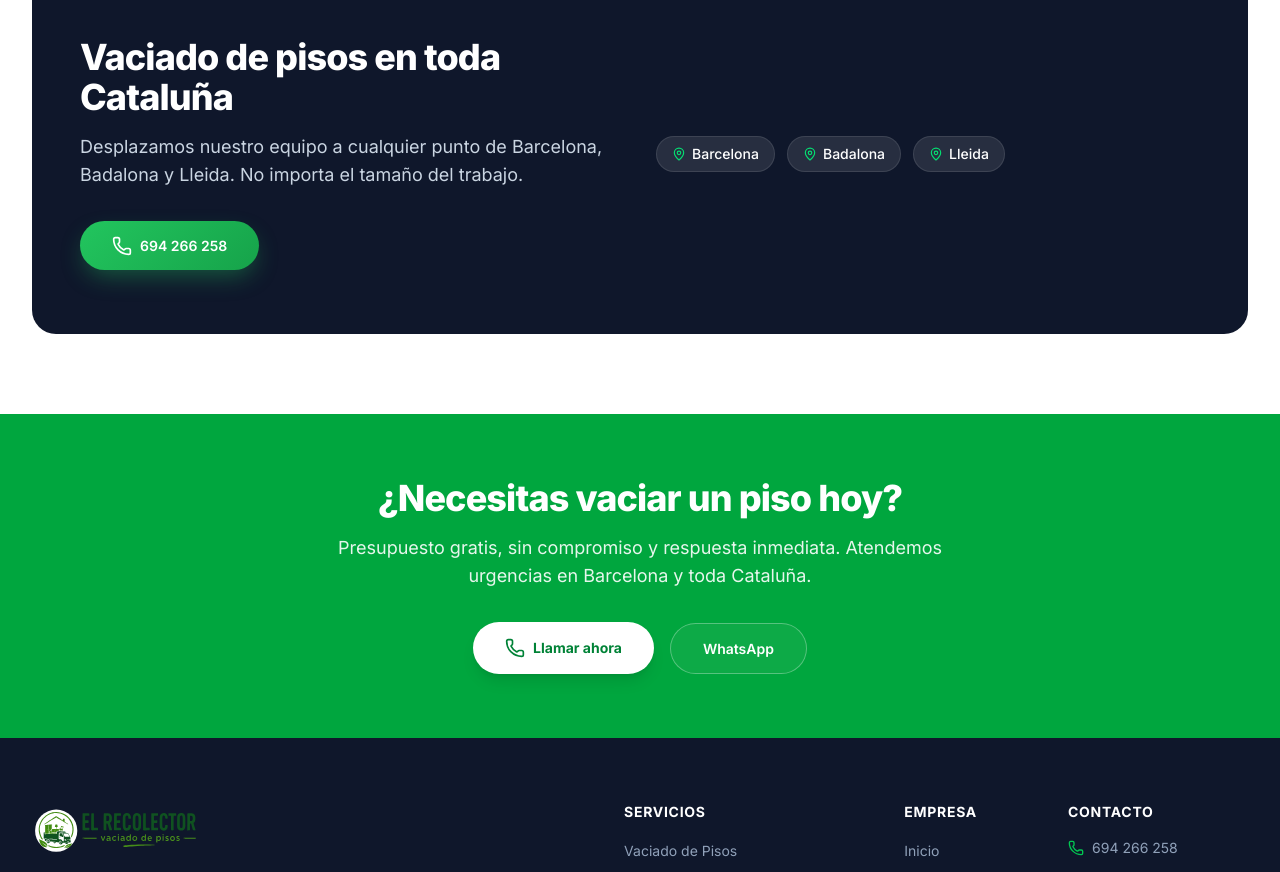
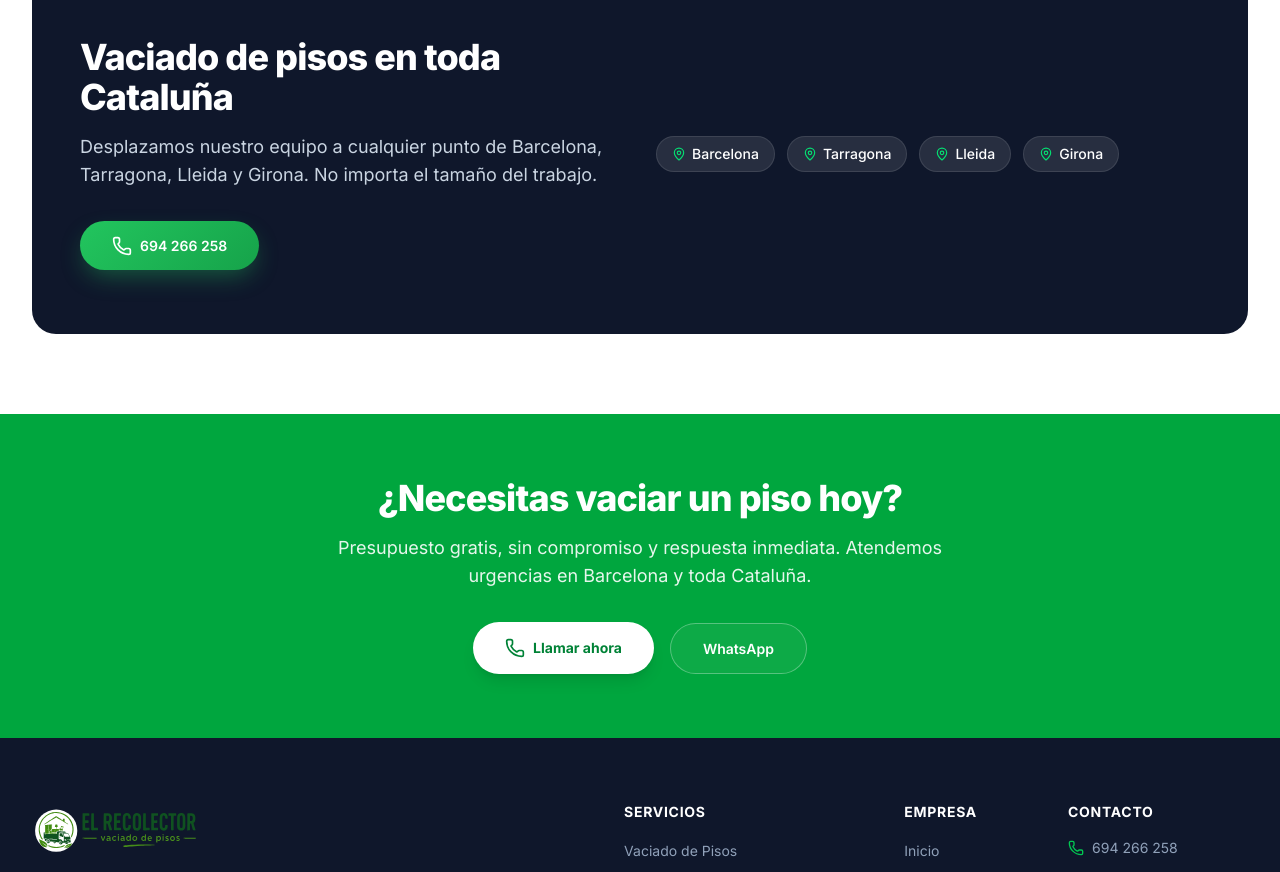
Before and after one commit to creativedesignseo/trayec-web, a React (Vite) app: page /vaciado-pisos in a window 1280 px wide. Shown: the part 2100-2972 px from the top of the page. Built offline with nearby package versions, Linux system fonts and the light colour scheme.

Commit message:
content: update VaciadoPisos city list to Barcelona, Tarragona, Lleida, Girona

```diff
--- a/src/pages/VaciadoPisos.tsx
+++ b/src/pages/VaciadoPisos.tsx
@@ -13,7 +13,7 @@ const beneficios = [
 ];
 
 const ciudades = [
-  'Barcelona', 'Badalona', 'Lleida'
+  'Barcelona', 'Tarragona', 'Lleida', 'Girona'
 ];
 
 export default function VaciadoPisos() {
@@ -138,7 +138,7 @@ export default function VaciadoPisos() {
                 Vaciado de pisos en toda Cataluña
               </h2>
               <p className="mt-4 text-lg text-slate-300">
-                Desplazamos nuestro equipo a cualquier punto de Barcelona, Badalona y Lleida. No importa el tamaño del trabajo.
+                Desplazamos nuestro equipo a cualquier punto de Barcelona, Tarragona, Lleida y Girona. No importa el tamaño del trabajo.
               </p>
               <a href="tel:694266258" className="btn-cta mt-8 inline-flex items-center gap-2">
                 <Phone className="h-5 w-5" />
```
Also changed, not shown: 1 other file (tests, documents, lock files or other folders).
